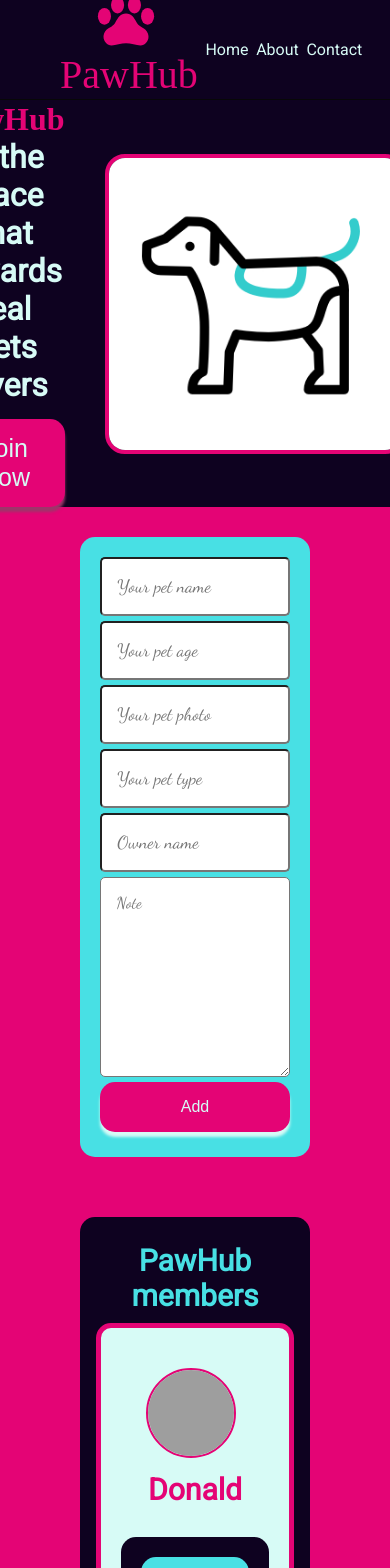
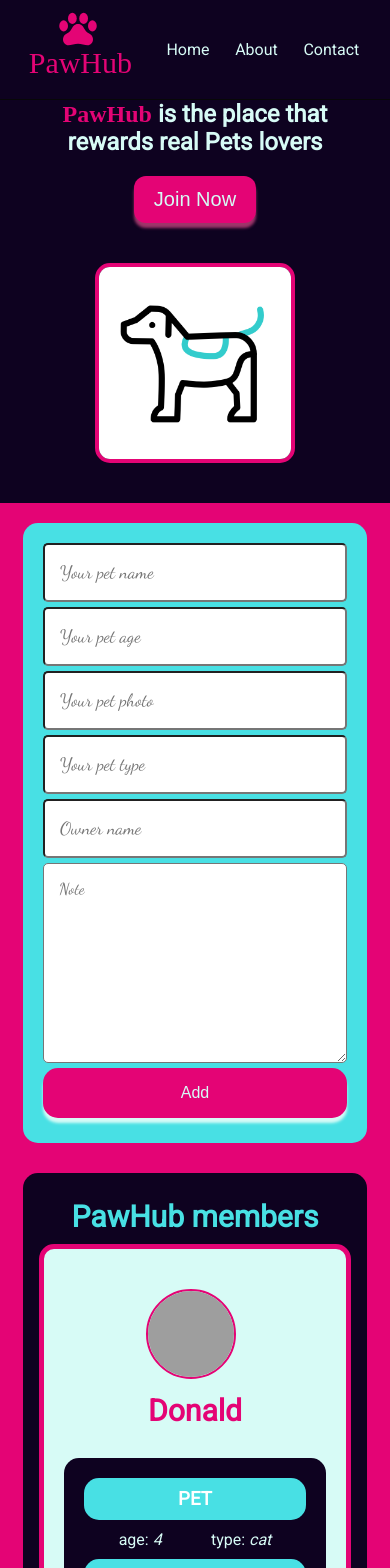
Before and after one commit to Lu-Smith/fans-app-react-typescript, a React (Create React App) app: page / in a window 390 px wide. Shown: the top 1568 px of the page. Built offline with nearby package versions, Linux system fonts and the light colour scheme; grey boxes are pictures that could not be loaded; a web font is replaced by a local one.

Commit message:
Updated css
Made mobile friendly

```diff
--- a/src/styles/AddMember.css
+++ b/src/styles/AddMember.css
@@ -58,3 +58,10 @@
         width: 60%;
     }
   }
+
+  @media screen and (max-width: 480px) {
+    .AddMember {
+        margin: 20px 0;
+        width: 90%;
+    }
+  }
--- a/src/styles/Main.css
+++ b/src/styles/Main.css
@@ -89,9 +89,9 @@ Main ul {
     }
   }
 
-  @media screen and (max-width: 768px) {
-    .Main ul {
-        display: flex;
-        flex-direction: column;
+  @media screen and (max-width: 480px) {
+    .Main {
+        width: 90%;
+        margin: 10px 0;
     }
   }
--- a/src/styles/NavBar.css
+++ b/src/styles/NavBar.css
@@ -93,3 +93,45 @@
     border: 4px solid #e40475;
     border-radius: 20px;
 }
+
+@media screen and (max-width: 480px) {
+
+    .NavBar .logo-container {
+        margin-left: 20px;
+    }
+
+    .NavBar .logo-container span {
+        font-weight: 500;
+        font-size: 30px;
+    }
+
+    .NavBar .logo-container span .logo-img {
+       font-size: 40px;
+    }
+
+    .NavBar .menu-container {
+        margin-right: 5px;
+    }
+
+    .NavHeader {
+        flex-direction: column;
+    }
+
+    .NavHeader .motto {
+        width: 80%;
+        font-size: 12px;
+    }
+
+    .NavHeader .motto button {
+        padding: 12px 20px;
+        font-size: 20px;
+        border-radius: 12px;
+        margin-top: 20px;
+        background-color: #e40475;
+    }
+
+    .NavHeader img {
+        width: 200px;
+        border-radius: 15px;
+    }
+  }
```
